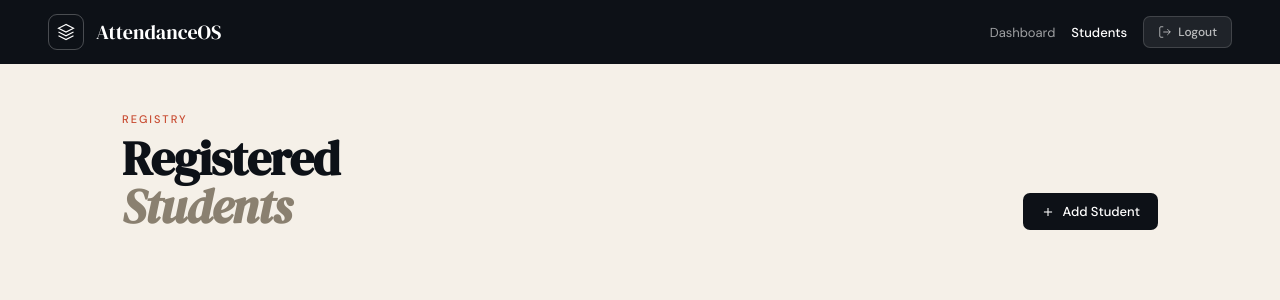
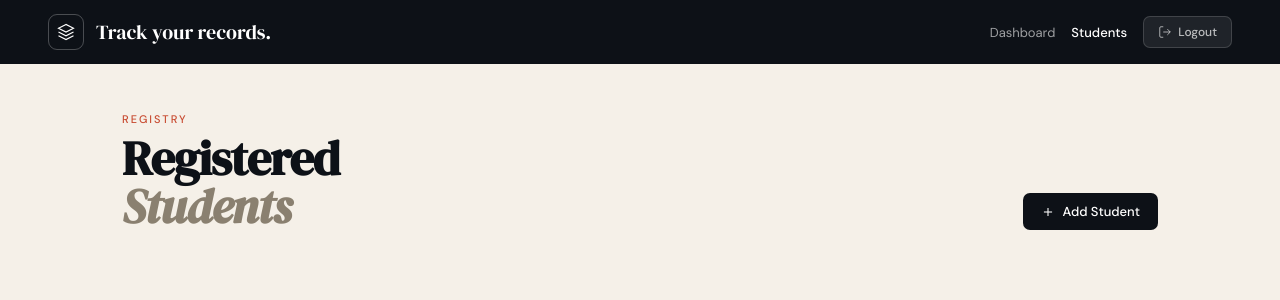
Before and after one commit to Aasthaj23/face-attendance-system, a Flask app: page /students in a window 1280 px wide. Shown: the top 300 px of the page. Run offline with Flask 3, Linux system fonts and the light colour scheme.

Commit message:
quick updates

```diff
--- a/templates/students.html
+++ b/templates/students.html
@@ -325,7 +325,7 @@
           <path d="M12 2L2 7l10 5 10-5-10-5zM2 17l10 5 10-5M2 12l10 5 10-5"/>
         </svg>
       </div>
-      <span class="nav-name">AttendanceOS</span>
+      <span class="nav-name">Track your records.</span>
     </a>
     <div class="nav-right">
       <a href="/dashboard" class="nav-link">Dashboard</a>
@@ -441,6 +441,7 @@
     function initials(name) {
       return name.split(" ").map(w => w[0]).join("").slice(0, 2).toUpperCase();
     }
+
 async function loadStudents() {
   try {
 
```
